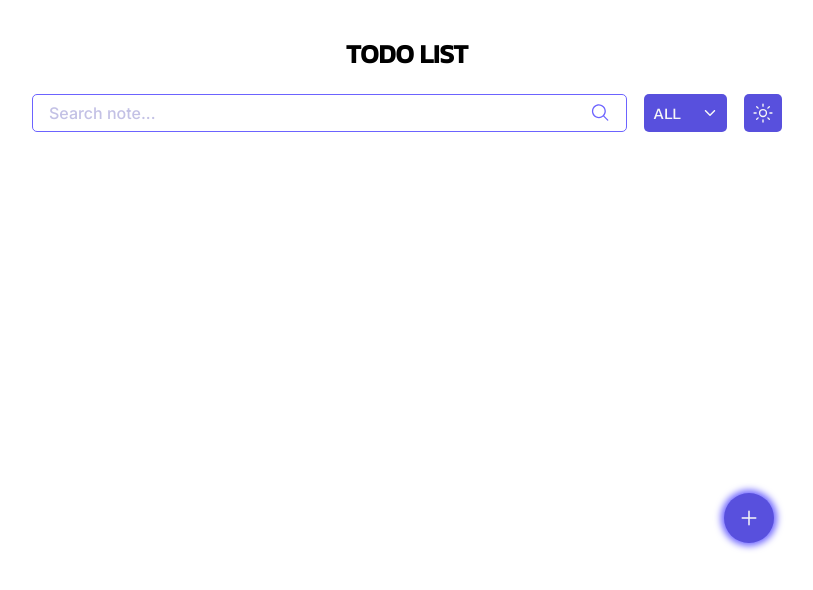
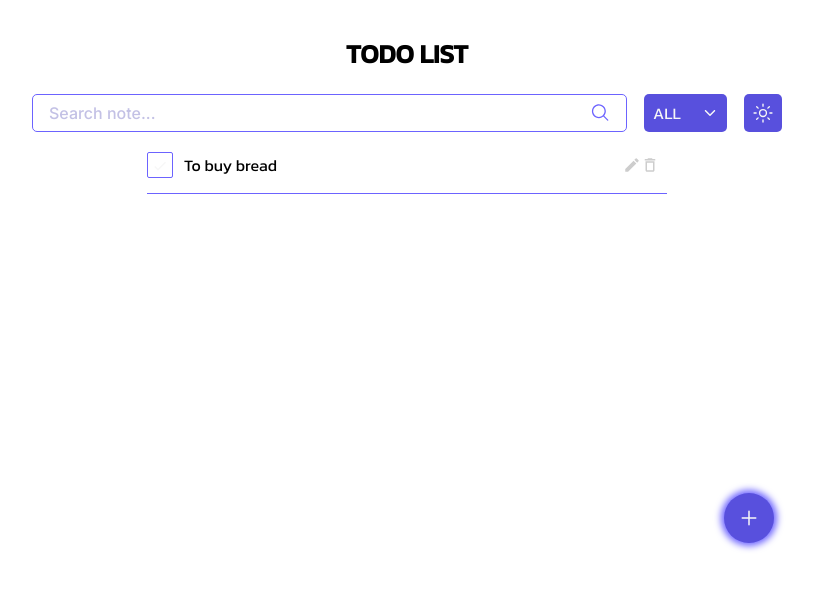
Before and after one commit to Makcim1997/todo-list, a React (Vite) app in the folder vite-todo-list/: page / in a window 1280 px wide. Shown: the top 590 px of the page, without its empty margins (233-1046 px from the left). Built offline with nearby package versions, Linux system fonts and the light colour scheme.

Commit message:
feat: added task list component

```diff
--- a/vite-todo-list/src/App.tsx
+++ b/vite-todo-list/src/App.tsx
@@ -1,8 +1,8 @@
 import { FC } from 'react';
 import Header from './components/Header/Header';
 import AddTaskButton from './components/AddTaskButton/AddTaskButton';
+import TaskListContainer from './components/TaskListContainer/TaskListContainer';
 import './App.css';
-
 
 const App: FC = () => {
 
@@ -10,6 +10,7 @@ const App: FC = () => {
     <div className='App'>
       <div className='wrap'>
         <Header />
+        <TaskListContainer />
         <AddTaskButton />
       </div>
     </div>
--- a/vite-todo-list/src/components/Header/Header.module.css
+++ b/vite-todo-list/src/components/Header/Header.module.css
@@ -1,4 +1,5 @@
 .header {
+    margin-bottom: 20px;
     padding-top: 35px;
     width: 100%;
     text-align: center;
--- /dev/null
+++ b/vite-todo-list/src/components/TaskListContainer/Task/Task.module.css
@@ -0,0 +1,58 @@
+.wrap {
+    padding-bottom: 15px;
+    width: 100%;
+    display: flex;
+    justify-content: space-between;
+    align-items: center;
+    border-bottom: 1px solid #6C63FF;
+}
+
+.checked {
+    width: 26px;
+    height: 26px;
+    line-height: 30px;
+    text-align: center;
+    border: 1px solid #6C63FF;
+    border-radius: 2px;
+    cursor: pointer;
+}
+
+.active {
+    background-color: #6C63FF;
+}
+
+.checked svg {
+    display: none;
+    fill: #F7F7F7;
+}
+
+.checked svg {
+    display: inline;
+}
+
+.task {
+    max-width: 420px;
+    width: 100%;
+}
+
+.controls {
+    padding: 0 8px 0;
+    display: flex;
+    justify-content: space-between;
+}
+
+.controls svg {
+    fill: #CDCDCD;
+    width: 18px;
+    height: 18px;
+    cursor: pointer;
+    transition: all .3s ease;
+}
+
+.controls svg:nth-child(1):hover {
+    fill: #6C63FF;
+}
+
+.controls svg:nth-child(2):hover {
+    fill: #E50000;
+}
--- /dev/null
+++ b/vite-todo-list/src/components/TaskListContainer/Task/Task.tsx
@@ -0,0 +1,21 @@
+import { FC } from "react";
+import styles from './Task.module.css';
+import { MdOutlineDone, MdEdit, MdDeleteOutline } from "react-icons/md";
+
+const Task: FC = () => {
+    return (
+        <div className={styles.wrap}>
+            <div className={styles.checked}>
+                <MdOutlineDone />
+            </div>
+            <div className={styles.task}>To buy bread</div>
+            <div className={styles.controls}>
+                <MdEdit />
+                <MdDeleteOutline />
+            </div>
+        </div>
+    )
+}
+
+
+export default Task;
--- /dev/null
+++ b/vite-todo-list/src/components/TaskListContainer/TaskListContainer.module.css
@@ -0,0 +1,5 @@
+.container {
+    max-width: 520px;
+    width: 100%;
+    height: 100vh;
+}
--- /dev/null
+++ b/vite-todo-list/src/components/TaskListContainer/TaskListContainer.tsx
@@ -0,0 +1,14 @@
+import { FC } from "react";
+import styles from './TaskListContainer.module.css';
+import Task from "./Task/Task";
+
+const TaskListContainer: FC = () => {
+    return (
+        <div className={styles.container}>
+            <Task />
+        </div>
+    )
+}
+
+
+export default TaskListContainer;
```
